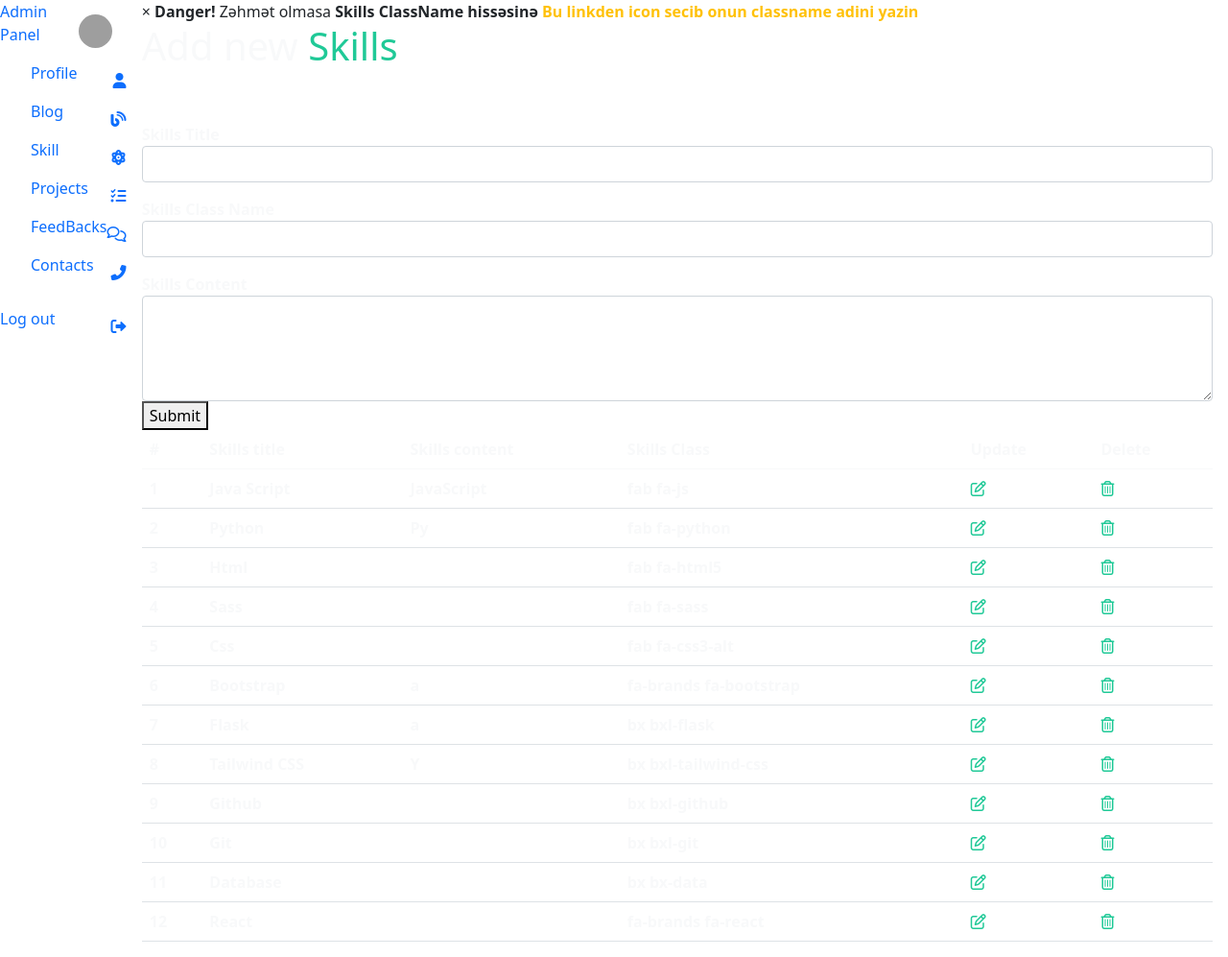
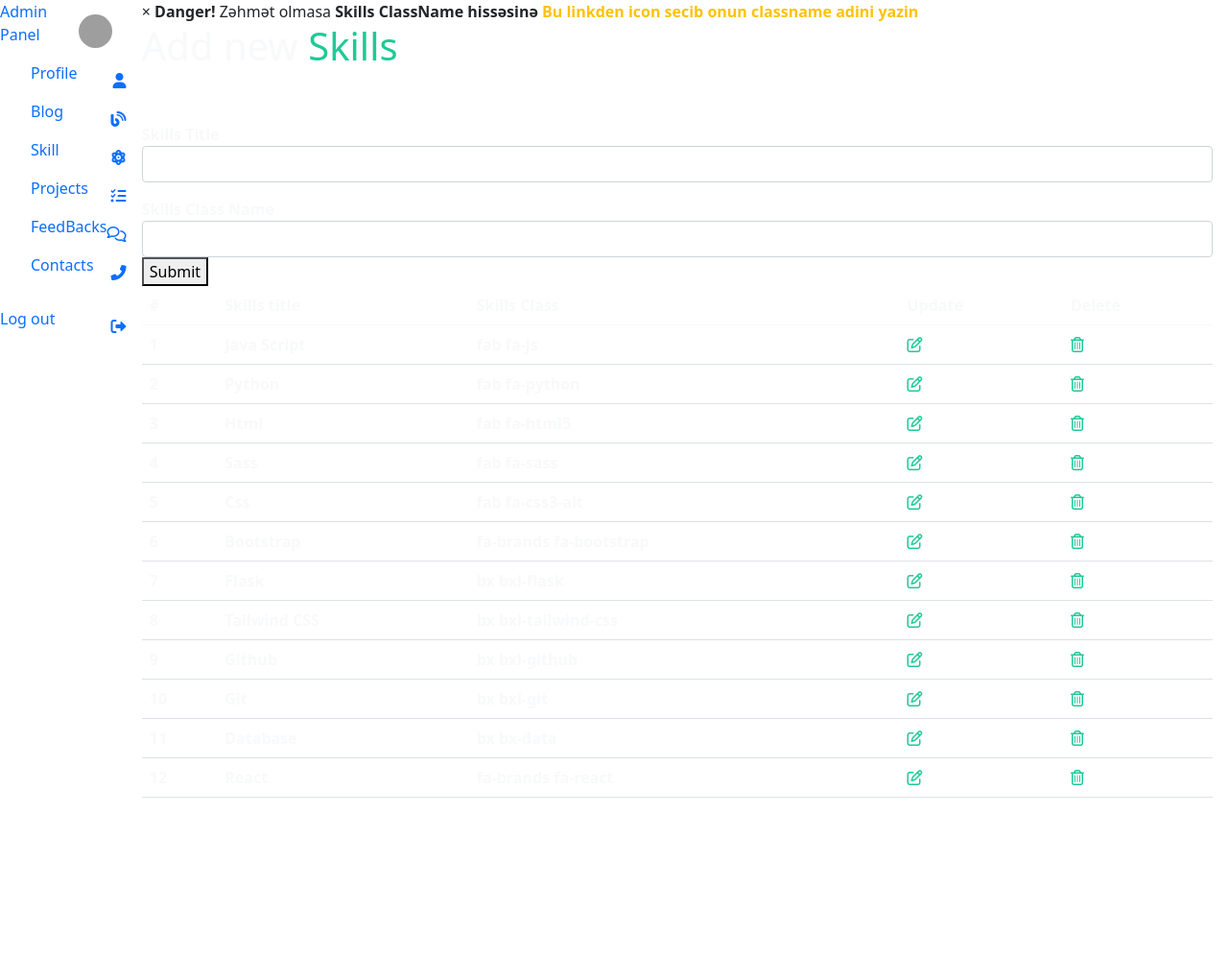
Before and after one commit to Sabuhi0/MyPortfolio, a Flask app: page /admin/skills in a window 1280 px wide. Shown: the whole page at 96% size. After the commit the page ends 831 px from the top, so only its background shows below. Run offline with Flask 2, Linux system fonts and the light colour scheme; a user stored in the database is signed in; data comes from the database, SQL or seed files in the repository; grey boxes are pictures that could not be loaded.

Commit message:
Remove skills content

```diff
--- a/templates/admin/skills.html
+++ b/templates/admin/skills.html
@@ -15,10 +15,6 @@
                 <label class="text-light">Skills Class Name</label>
                 <input type="text" name="skills_class" class="form-control" id="exampleInputPassword1" required>
             </div>
-            <div class="form-group mt-3">
-                <label class="text-light">Skills Content</label>
-                <textarea name="skills_content" class="form-control" id="exampleFormControlTextarea1" rows="4" ></textarea>
-            </div>
             <div class="submit_button">
                 <span></span>
                 <span></span>
@@ -32,7 +28,6 @@
                     <tr>
                         <th scope="col">#</th>
                         <th scope="col">Skills title</th>
-                        <th scope="col">Skills content</th>
                         <th scope="col">Skills Class</th>
                         <th scope="col">Update</th>
                         <th scope="col">Delete</th>
@@ -43,7 +38,6 @@
                     <tr>
                         <td>{{_skills.id}}</td>
                         <td>{{_skills.skills_title}}</td>
-                        <td>{{_skills.skills_content}}</td>
                         <td>{{_skills.skills_class}}</td>
                         <td><a href="/skillEdit/{{_skills.id}}"><i class="far fa-edit" style="color: #20C997;"></i></a></td>
                         <td><a href="/skillDelete/{{_skills.id}}"><i class="far fa-trash-alt" style="color: #20C997;"></i></a></td>
```
